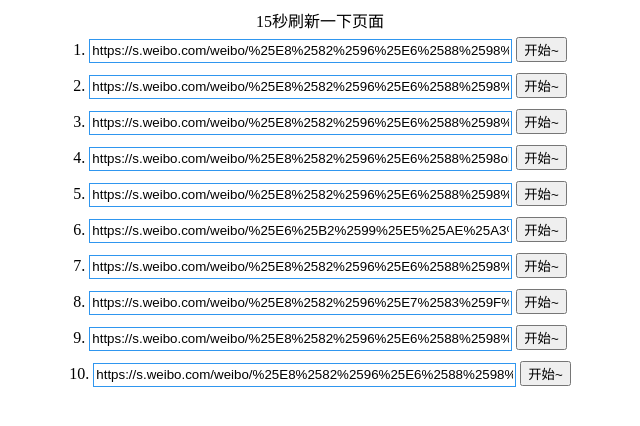
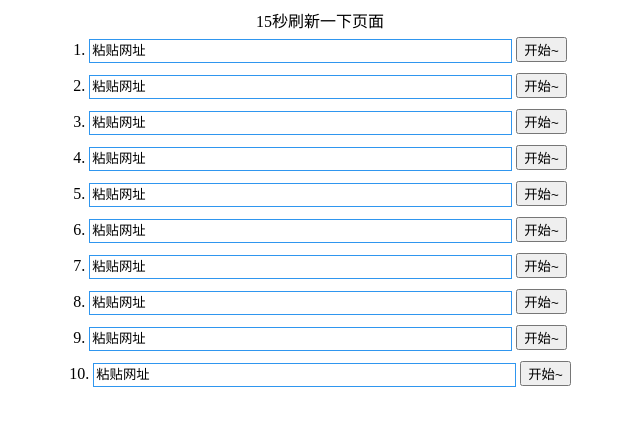
Before and after one commit to sujinran/wbcitiaojinghua, a plain HTML site: page index.html in a window 1280 px wide. Shown: the whole page, without its empty margins (320-960 px from the left). Drawn offline with nearby package versions, Linux system fonts and the light colour scheme.

Commit message:
Update index.html

```diff
--- a/index.html
+++ b/index.html
@@ -17,17 +17,16 @@
 </head>
 <body>
 <div class="head">15秒刷新一下页面
-<div class="row">1. <input type="text" id="url1" size="50" value="https://s.weibo.com/weibo/%25E8%2582%2596%25E6%2588%2598%25E6%2596%25B0%25E7%25AC%2591%25E5%2582%25B2%25E6%25B1%259F%25E6%25B9%2596"> <button type="button" class="btn" data-no="1" data-stat="0">开始~</button></div>
-<div class="row">2. <input type="text" id="url2" size="50" value="https://s.weibo.com/weibo/%25E8%2582%2596%25E6%2588%2598%25E4%25B8%25BA%25E4%25BD%25A0%25E5%25BC%2580%25E5%25B0%258F%25E7%2581%25B6"> <button type="button" class="btn" data-no="2" data-stat="0">开始~</button></div>
-<div class="row">3. <input type="text" id="url3" size="50" value="https://s.weibo.com/weibo/%25E8%2582%2596%25E6%2588%2598%25E9%259B%2585%25E8%25AF%2597%25E5%2585%25B0%25E9%25BB%259B%25E5%2593%2581%25E7%2589%258C%25E4%25BA%259A%25E5%25A4%25AA%25E5%258C%25BA%25E5%25BD%25A9%25E5%25A6%2586%25E5%258F%258A%25E9%25A6%2599%25E6%25B0%259B%25E4%25BB%25A3%25E8%25A8%2580%25E4%25BA%25BA"> <button type="button" class="btn" data-no="3" data-stat="0">开始~</button></div>
-<div class="row">4. <input type="text" id="url4" size="50" value="https://s.weibo.com/weibo/%25E8%2582%2596%25E6%2588%2598olay%25E5%2585%25A8%25E6%2596%25B0%25E5%2593%2581%25E7%2589%258C%25E5%25A4%25A7%25E4%25BD%25BFhttps://s.weibo.com/weibo/%25E8%2582%2596%25E6%2588%2598olay%25E5%2585%25A8%25E6%2596%25B0%25E5%2593%2581%25E7%2589%258C%25E5%25A4%25A7%25E4%25BD%25BF"> <button type="button" class="btn" data-no="4" data-stat="0">开始~</button></div>
-<div class="row">5. <input type="text" id="url5" size="50" value="https://s.weibo.com/weibo/%25E8%2582%2596%25E6%2588%2598%25E4%25BB%25A3%25E8%25A8%2580oppo"> <button type="button" class="btn" data-no="5" data-stat="0">开始~</button></div>
-<div class="row">6. <input type="text" id="url6" size="50" value="https://s.weibo.com/weibo/%25E6%25B2%2599%25E5%25AE%25A3%25E5%259E%258B%25E6%25A0%25BC%25E4%25BB%25A3%25E8%25A8%2580%25E4%25BA%25BA%25E8%2582%2596%25E6%2588%2598"> <button type="button" class="btn" data-no="6" data-stat="0">开始~</button></div>
-<div class="row">7. <input type="text" id="url7" size="50" value="https://s.weibo.com/weibo/%25E8%2582%2596%25E6%2588%2598%25E4%25B8%2589%25E5%258D%2581%25E4%25B8%2589%25E6%2597%2581%25E7%2599%25BD"> <button type="button" class="btn" data-no="7" data-stat="0">开始~</button></div>
-<div class="row">8. <input type="text" id="url8" size="50" value="https://s.weibo.com/weibo/%25E8%2582%2596%25E7%2583%259F%25E5%259B%259B%25E8%25B5%25B7%2B%2B%25E4%25B8%25BA%25E6%2588%2598%25E8%2580%258C%25E6%259D%25A5"> <button type="button" class="btn" data-no="8" data-stat="0">开始~</button></div>
-<div class="row">9. <input type="text" id="url9" size="50" value="https://s.weibo.com/weibo/%25E8%2582%2596%25E6%2588%2598%25E5%25B0%258F%25E5%2593%2581"> <button type="button" class="btn" data-no="9" data-stat="0">开始~</button></div>
-<div class="row">10. <input type="text" id="url10" size="50" value="https://s.weibo.com/weibo/%25E8%2582%2596%25E6%2588%2598%25E5%259B%25BE%25E7%2589%2587"> <button type="button" class="btn" data-no="10" data-stat="0">开始~</button></div>
-
+<div class="row">1. <input type="text" id="url1" size="50" value="粘贴网址"> <button type="button" class="btn" data-no="1" data-stat="0">开始~</button></div>
+<div class="row">2. <input type="text" id="url2" size="50" value="粘贴网址"> <button type="button" class="btn" data-no="2" data-stat="0">开始~</button></div>
+<div class="row">3. <input type="text" id="url3" size="50" value="粘贴网址"> <button type="button" class="btn" data-no="3" data-stat="0">开始~</button></div>
+<div class="row">4. <input type="text" id="url4" size="50" value="粘贴网址"> <button type="button" class="btn" data-no="4" data-stat="0">开始~</button></div>
+<div class="row">5. <input type="text" id="url5" size="50" value="粘贴网址"> <button type="button" class="btn" data-no="5" data-stat="0">开始~</button></div>
+<div class="row">6. <input type="text" id="url6" size="50" value="粘贴网址"> <button type="button" class="btn" data-no="6" data-stat="0">开始~</button></div>
+<div class="row">7. <input type="text" id="url7" size="50" value="粘贴网址"> <button type="button" class="btn" data-no="7" data-stat="0">开始~</button></div>
+<div class="row">8. <input type="text" id="url8" size="50" value="粘贴网址"> <button type="button" class="btn" data-no="8" data-stat="0">开始~</button></div>
+<div class="row">9. <input type="text" id="url9" size="50" value="粘贴网址"> <button type="button" class="btn" data-no="9" data-stat="0">开始~</button></div>
+<div class="row">10. <input type="text" id="url10" size="50" value="粘贴网址"> <button type="button" class="btn" data-no="10" data-stat="0">开始~</button></div>
 </div>
 <div class="wins">
 <div class="box" id="box1"></div>
@@ -39,24 +38,30 @@
 <div class="box" id="box7"></div>
 <div class="box" id="box8"></div>
 <div class="box" id="box9"></div>
+<div class="box" id="box10"></div>
 </div>
 <script>
 $(function(){
+
 	var timer={};
 	$(".btn").on("click",function(){
 		var no=$(this).data("no"),stat=$(this).data("stat");
 		console.log(stat);
+		var aaa="https://s.weibo.com/weibo?q=";
+		var bbb =aaa+$("#url"+no).val();
 		if(stat==1){
 			$("#box"+no).html('');
 			$(this).data('stat',0).text('开始~');
 			clearInterval(timer['t'+no]);
 		}else{
-			if($("#url"+no).val()==""){alert("请输入网址");return false;}
-			$("#box"+no).html('<iframe id="frame'+no+'" src="'+$("#url"+no).val()+'" />');
+
+			if(bbb==""){alert("请输入搜索内容");return false;}
+
+			$("#box"+no).html('<iframe id="frame'+no+'" src="'+bbb+'" />');
 			$(this).data('stat',1).text('进行中,点击停止');
 			timer['t'+no]=setInterval(function(){
 				$("#box"+no).html('');
-				$("#box"+no).html('<iframe id="frame'+no+'" src="'+$("#url"+no).val()+'" />');
+				$("#box"+no).html('<iframe id="frame'+no+'" src="'+bbb+'" />');
 				document.getElementById('frame'+no).contentWindow.location.reload();
 			},15000);
 		}
```
